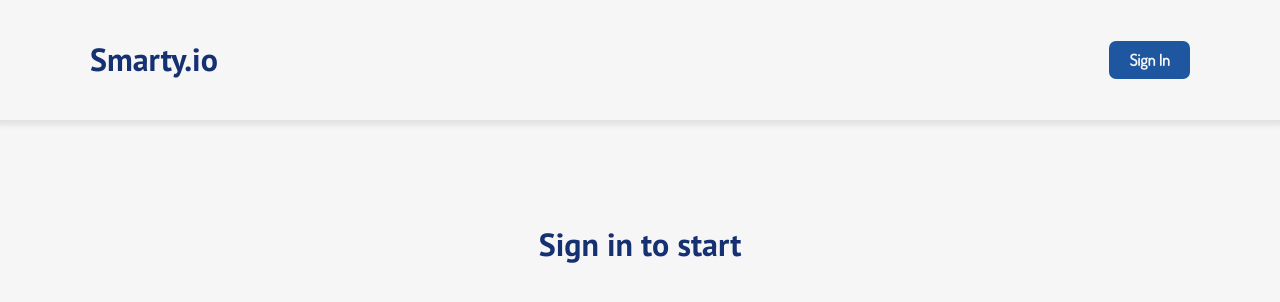
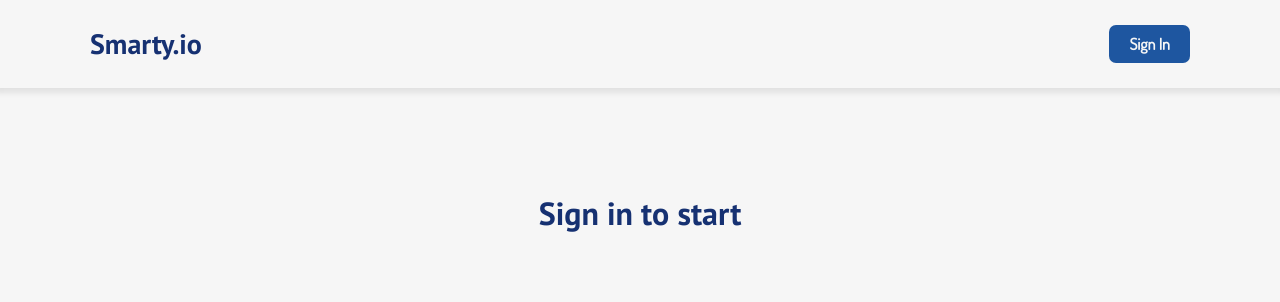
Before and after one commit to MrDBStig/smarty.io, a React (Create React App) app: page / in a window 1280 px wide. Shown: the top 302 px of the page. Built offline with nearby package versions, Linux system fonts and the light colour scheme; no server answers.

Commit message:
Fix header styles

```diff
--- a/src/App.scss
+++ b/src/App.scss
@@ -124,7 +124,7 @@ h6 {
 
 // Header
 .header {
-  padding: 2rem;
+  padding: 0 2rem;
   box-shadow: 0 0 5px 5px rgba($color: $color-lighter-black, $alpha: 0.1);
 
   .container {
--- a/src/components/HomePage.js
+++ b/src/components/HomePage.js
@@ -23,7 +23,7 @@ const HomePage = () => {
     <>
       <header className="header">
         <div className="container">
-          <h1>Smarty.io</h1>
+          <h3>Smarty.io</h3>
           {currentUser ? (
             <button type="button" className="blue-btn" onClick={signOut}>
               Sign Out
--- a/src/index.js
+++ b/src/index.js
@@ -2,10 +2,10 @@ import React from "react";
 import { createRoot } from "react-dom/client";
 import { Provider } from "react-redux";
 import { store } from "./app/store";
-import App from "./App";
 import reportWebVitals from "./reportWebVitals";
 import "normalize.css";
 import "./index.css";
+import App from "./App";
 
 const container = document.getElementById("root");
 const root = createRoot(container);
```
